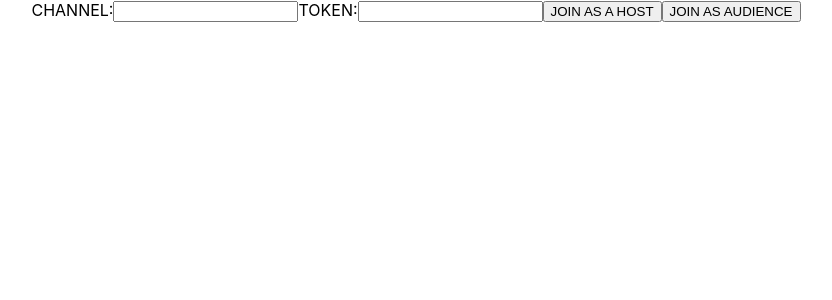
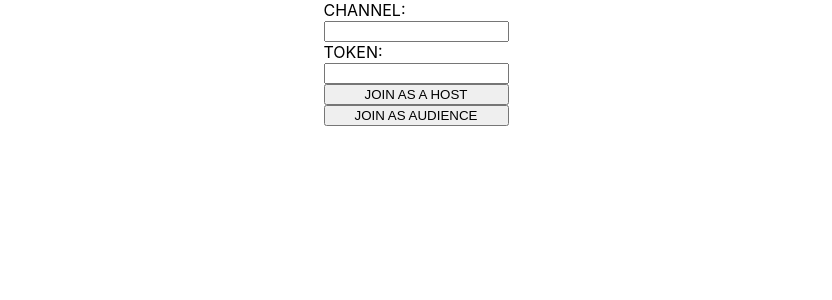
Before and after one commit to pmayur/agora-video-app, a React (Create React App) app: page / in a window 1280 px wide. Shown: the top 300 px of the page, without its empty margins (224-1056 px from the left). Built offline with nearby package versions, Linux system fonts and the light colour scheme; no server answers; what agora-rtc-sdk would draw is missing.

Commit message:
add: layout for form on homepage

```diff
--- a/src/components/ConfigForm/ConfigForm.jsx
+++ b/src/components/ConfigForm/ConfigForm.jsx
@@ -41,10 +41,18 @@ class ConfigForm extends React.Component {
     }
 
     render() {
+        let parentStyle = {
+            display: 'flex',
+            flexDirection: 'column',
+            alignItems: 'centre',
+            justifyContent: 'centre'
+        }
         return (
-            <div>
+            <div style={parentStyle}>
                 <label>
+                <div>
                     CHANNEL:
+                </div>
                     <input
                         name="channel"
                         value={this.state.channel}
@@ -53,7 +61,9 @@ class ConfigForm extends React.Component {
                 </label>
 
                 <label>
+                <div>
                     TOKEN:
+                </div>
                     <input
                         name="token"
                         value={this.state.token}
```
